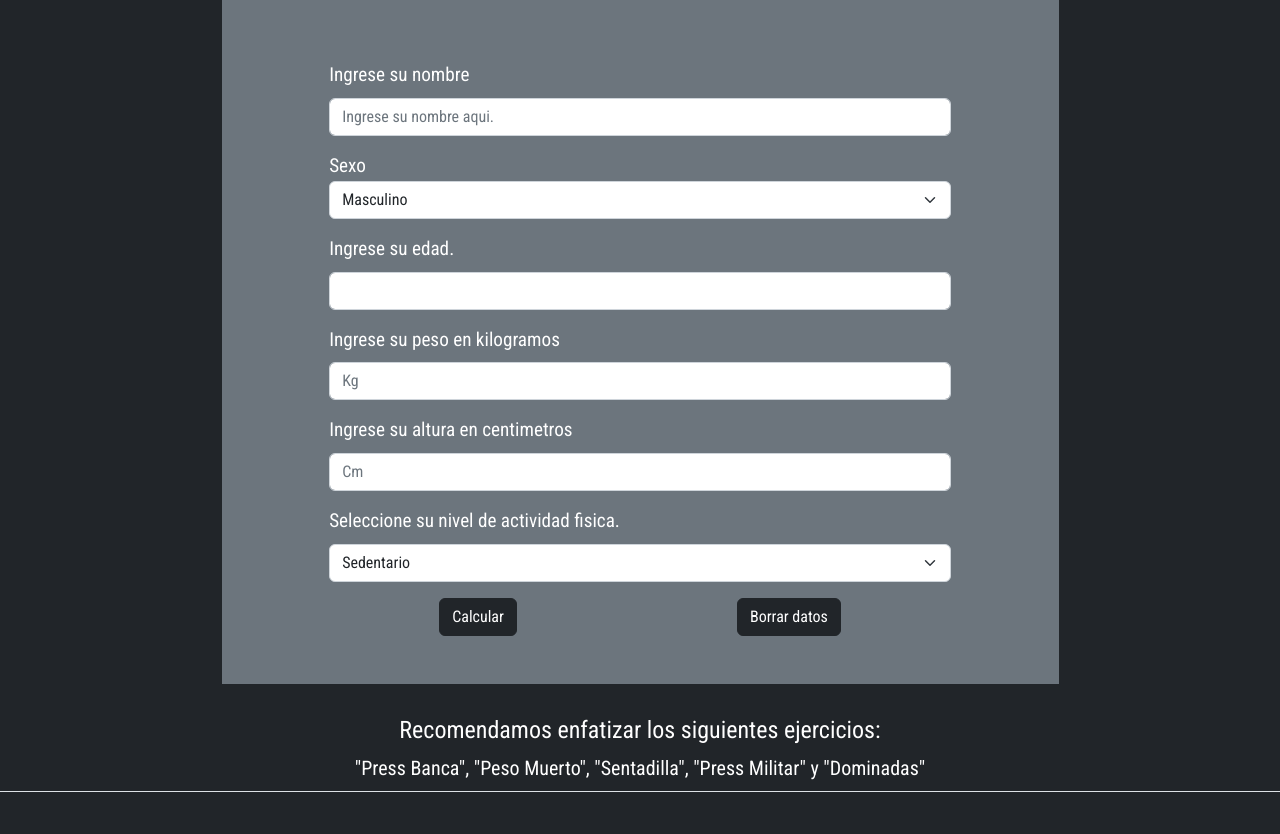
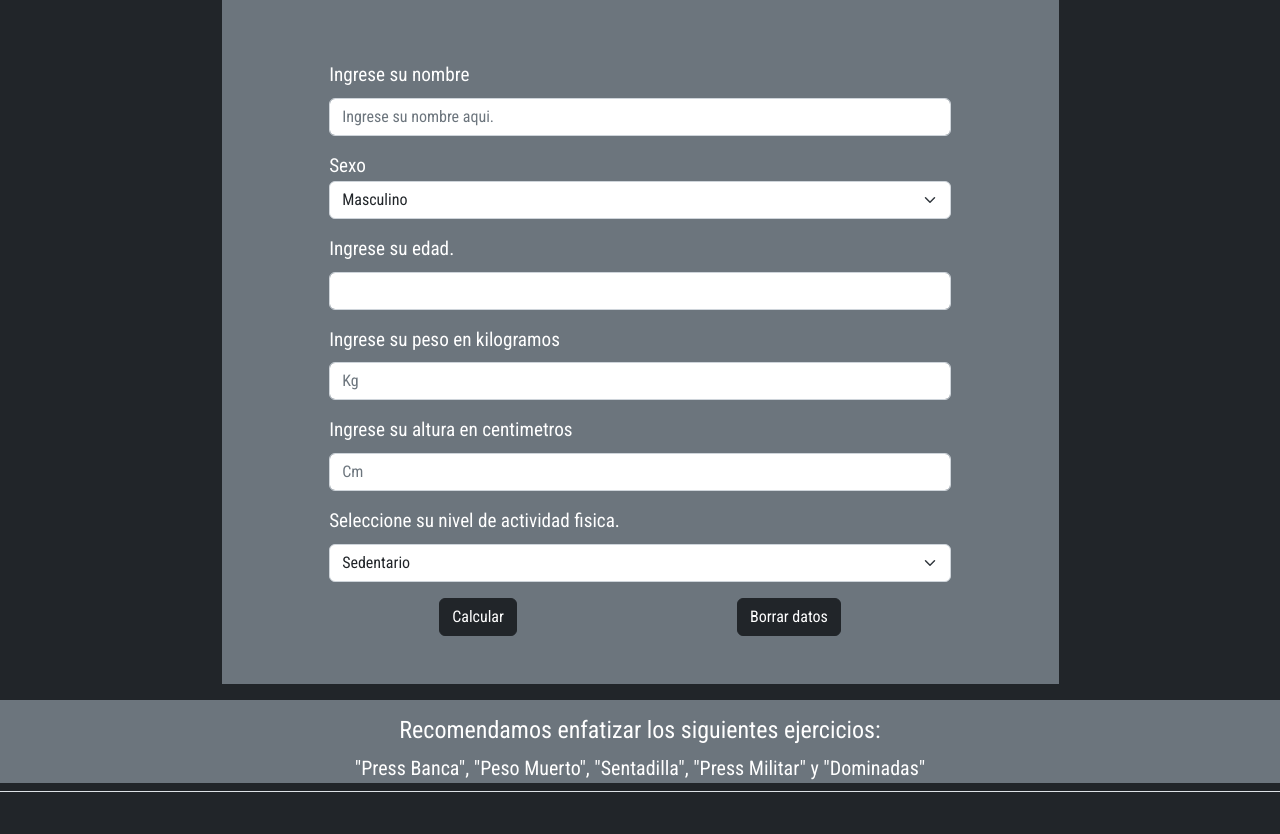
Before and after one commit to tpianavilla/PreEntrega3Pianavilla, a website: page calculadora.html in a window 1280 px wide. Shown: the part 159-993 px from the top of the page. Drawn offline with nearby package versions, Linux system fonts and the light colour scheme.

Commit message:
update estilo div

```diff
--- a/calculadora.html
+++ b/calculadora.html
@@ -133,7 +133,7 @@
       </div>
     </div>
   </div>
-  <div id="ejerciciosRecomendados" class="text-center fs-5 pt-3 mb-2"></div>
+  <div id="ejerciciosRecomendados" class="text-center fs-5 pt-3 mb-2 bg-secondary"></div>
 </section>
  <!--FOOTER-->
   <footer
```
